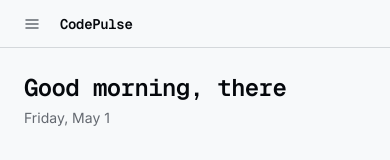
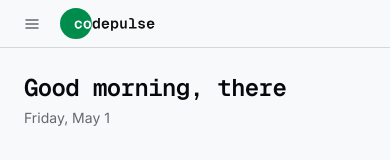
Before and after one commit to prithaxdev/CodePulse, a Next.js app in the folder apps/web/: page /dashboard in a window 390 px wide. Shown: the top 160 px of the page. Built offline with nearby package versions, Linux system fonts and the light colour scheme; no server answers.

Commit message:
style: replace text logo with SVG image in mobile app header
Swaps the plain text "CodePulse" span in the mobile top bar for the
dark/light SVG variants, matching the landing navbar. Also adds the
Next.js Image import and applies minor formatter cleanup.

```diff
--- a/apps/web/app/(app)/layout.tsx
+++ b/apps/web/app/(app)/layout.tsx
@@ -8,6 +8,7 @@ import { useUser } from "@clerk/nextjs"
 import { useRouter } from "next/navigation"
 import { SidebarNav } from "@/components/sidebar-nav"
 import { cn } from "@/lib/utils"
+import Image from "next/image"
 
 export default function AppLayout({ children }: { children: React.ReactNode }) {
   const [mobileOpen, setMobileOpen] = useState(false)
@@ -17,7 +18,9 @@ export default function AppLayout({ children }: { children: React.ReactNode }) {
   useEffect(() => {
     if (!isLoaded || !user) return
     if (!user.unsafeMetadata?.onboarded) {
-      const accountAgeMs = user.createdAt ? Date.now() - user.createdAt.getTime() : Infinity
+      const accountAgeMs = user.createdAt
+        ? Date.now() - user.createdAt.getTime()
+        : Infinity
       if (accountAgeMs < 30 * 60 * 1000) {
         router.replace("/onboarding")
       }
@@ -45,31 +48,53 @@ export default function AppLayout({ children }: { children: React.ReactNode }) {
         className={cn(
           "fixed inset-y-0 left-0 z-50 w-56 border-r border-border bg-sidebar",
           "transition-transform duration-200 ease-out lg:hidden",
-          mobileOpen ? "translate-x-0" : "-translate-x-full",
+          mobileOpen ? "translate-x-0" : "-translate-x-full"
         )}
       >
         <SidebarNav />
       </aside>
 
       {/* ── Main content ────────────────────────────────────── */}
-      <div className="flex flex-1 flex-col min-w-0">
+      <div className="flex min-w-0 flex-1 flex-col">
         {/* Mobile top bar */}
         <header className="flex h-12 items-center gap-3 border-b border-border px-4 lg:hidden">
           <button
             onClick={() => setMobileOpen(true)}
-            className="flex h-8 w-8 items-center justify-center rounded-lg text-muted-foreground hover:bg-accent hover:text-foreground active:scale-[0.96] transition-[scale,background-color] duration-150"
+            className="flex h-8 w-8 items-center justify-center rounded-lg text-muted-foreground transition-[scale,background-color] duration-150 hover:bg-accent hover:text-foreground active:scale-[0.96]"
             aria-label="Open menu"
           >
-            <svg width="16" height="16" viewBox="0 0 16 16" fill="none" aria-hidden>
-              <path d="M2 4h12M2 8h12M2 12h12" stroke="currentColor" strokeWidth="1.5" strokeLinecap="round" />
+            <svg
+              width="16"
+              height="16"
+              viewBox="0 0 16 16"
+              fill="none"
+              aria-hidden
+            >
+              <path
+                d="M2 4h12M2 8h12M2 12h12"
+                stroke="currentColor"
+                strokeWidth="1.5"
+                strokeLinecap="round"
+              />
             </svg>
           </button>
-          <span className="font-heading text-sm font-semibold tracking-tight">CodePulse</span>
+          <Image
+            src="/codepulse-dark.svg"
+            alt="CodePulse"
+            width={100}
+            height={32}
+            className="hidden dark:block"
+          />
+          <Image
+            src="/codepulse-light.svg"
+            alt="CodePulse"
+            width={100}
+            height={32}
+            className="block dark:hidden"
+          />
         </header>
 
-        <main className="flex-1 overflow-auto">
-          {children}
-        </main>
+        <main className="flex-1 overflow-auto">{children}</main>
       </div>
     </div>
   )
```
